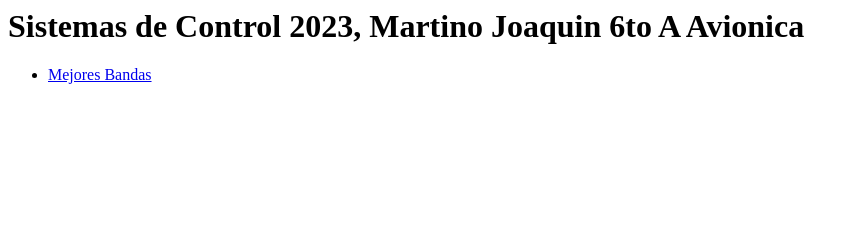
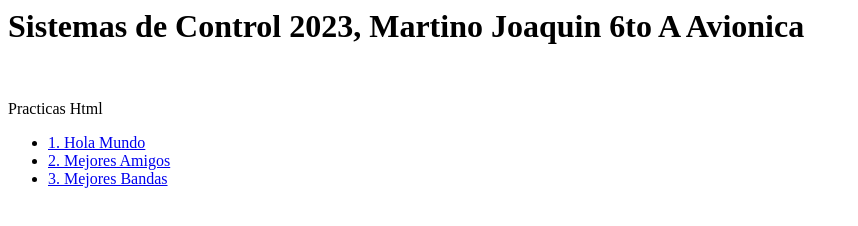
Before and after one commit to Joafree/sist-control-6toa-2023, a plain HTML site: page index.html in a window 1280 px wide. Shown: the whole page, without its empty margins (0-858 px from the left). Drawn offline with Linux system fonts and the light colour scheme.

Commit message:
Add files via upload

```diff
--- a/index.html
+++ b/index.html
@@ -4,7 +4,13 @@
     </head>
     <body>
         <h1>Sistemas de Control 2023, Martino Joaquin 6to A Avionica </h1>
+        <br/>
+        <p>
+            Practicas Html
+        </p>
         <ul>
-            <li><a href="mejoresbandas.hmtl" id="mejoresbandas">Mejores Bandas</a></li>
+            <li><a href="holamundo.html" id="mejoresbandas">1. Hola Mundo</a></li>
+            <li><a href="mejoresamigos.html" id="mejoresbandas">2. Mejores Amigos</a></li>
+            <li><a href="mejoresbandas.hmtl" id="mejoresbandas">3. Mejores Bandas</a></li>
         </ul>
 </html>
```
